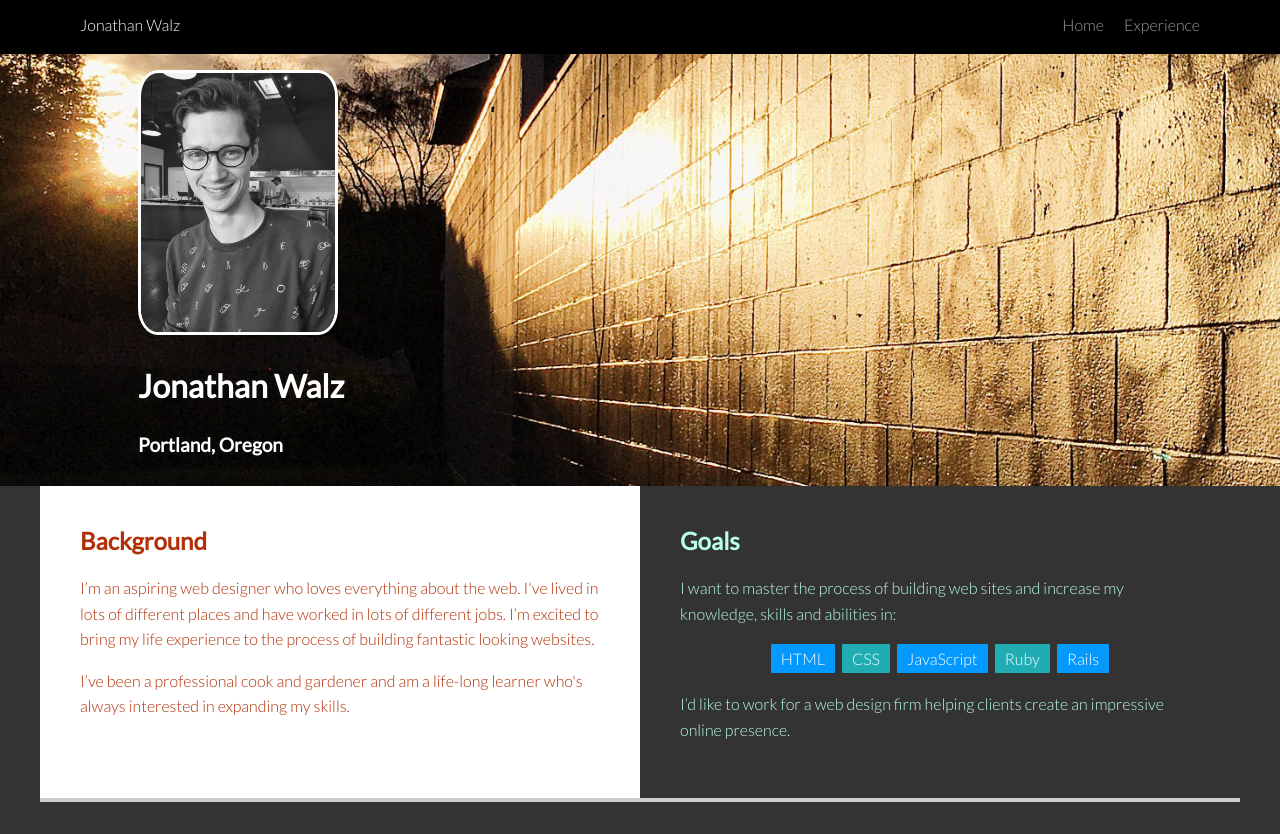
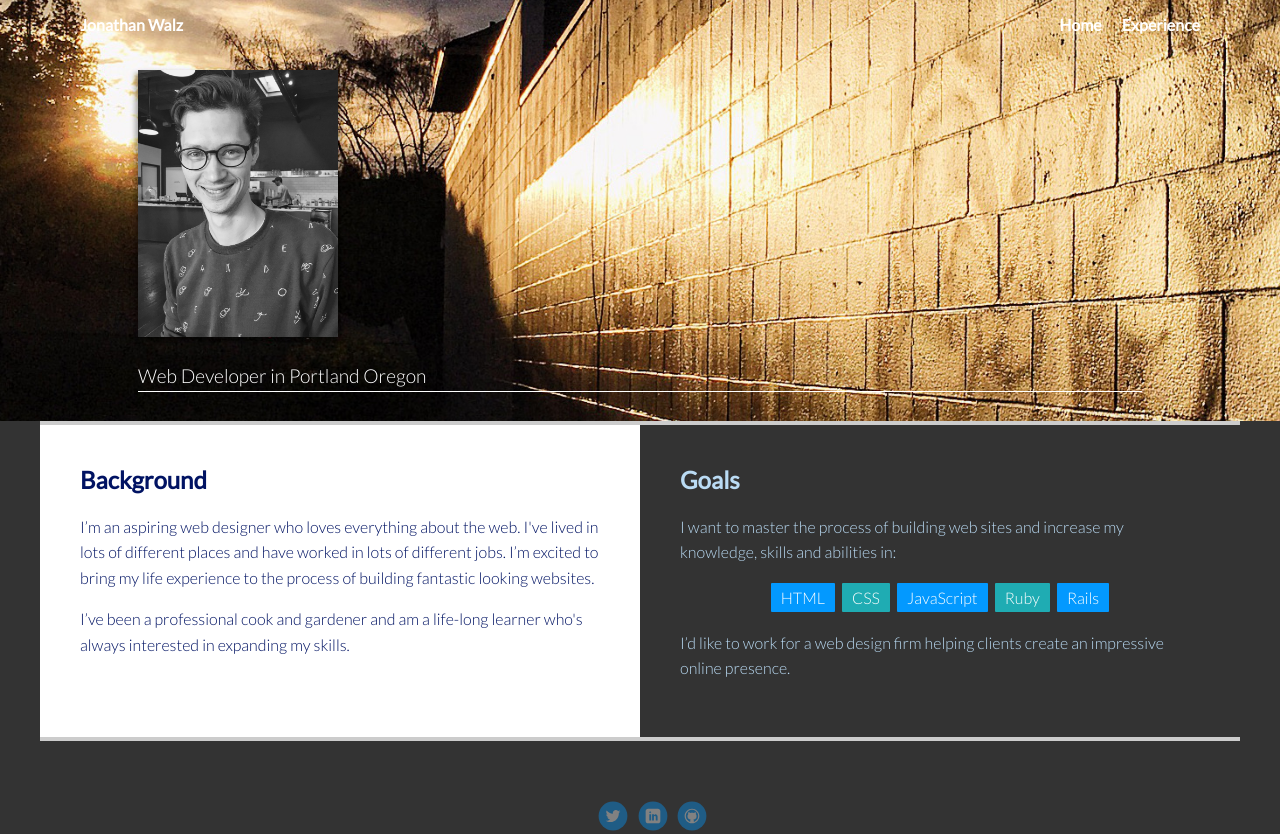
Before and after one commit to jonwalz/treehouse_portfolio, a website: page index.html in a window 1280 px wide. Shown: the top 834 px of the page. Drawn offline with Linux system fonts and the light colour scheme.

Commit message:
Added js and css transitions

```diff
--- a/index.html
+++ b/index.html
@@ -8,7 +8,7 @@
 </head>
 <body>
 
-<div class="main-nav">
+<div class="main-nav" id="main-nav">
     <ul class="nav">
         <li class="name">Jonathan Walz</li>
         <li><a href="#">Home</a></li>
@@ -21,8 +21,8 @@
     <div class="flex-head">
         <div class="tag head-name">
             <img class="profile-image" src="./images/newProfile.JPG" alt="">
-            <h1>Jonathan Walz</h1>
-            <h2 class="location">Portland, Oregon</h2>
+
+            <p class="location">Web Developer in Portland Oregon</p>
         </div>
 
     </div>
@@ -55,11 +55,13 @@
 </main>
 <footer>
     <ul>
-        <li><a href="#" class="social twitter">Twitter</a></li>
-        <li><a href="#" class="social linkedin">LinkedIn</a></li>
-        <li><a href="#" class="social github">Github</a></li>
+        <li><a href="https://twitter.com/jonwalzmusic" class="social twitter">Twitter</a></li>
+        <li><a href="https://www.linkedin.com/in/jonathanwalz" class="social linkedin">LinkedIn</a></li>
+        <li><a href="https://github.com/jonwalz" class="social github">Github</a></li>
     </ul>
     <p class="copyright">Copyright 2015, Jonathan Walz</p>
 </footer>
+
+<script src="./js/js.js"></script>
 </body>
 </html>
--- /dev/null
+++ b/js/js.js
@@ -0,0 +1,18 @@
+(function (){
+    var scrollPosition = 0;
+    var navbar = document.getElementById('main-nav');
+
+    window.addEventListener('scroll', function(){
+        scrollPosition = window.scrollY;
+        console.log(navbar);
+
+        if (scrollPosition > 10) {
+            navbar.style.backgroundColor = 'black';
+        }
+        else {
+            navbar.style.backgroundColor = '';
+        }
+    });
+
+
+}());
--- a/styles.css
+++ b/styles.css
@@ -18,7 +18,7 @@
 
 a {
     text-decoration: none;
-    color: #999;
+    color: white;
 }
 
 a:hover {
@@ -29,17 +29,18 @@
 
 .main-nav {
     width: 100%;
-    background: black;
+    background: rgba(0,0,0,0);
     min-height: 30px;
     padding: 10px;
     position: fixed;
     text-align: center;
+    transition: background-color .6s;
 }
 
 .nav {
     display: flex;
     justify-content: space-around;
-    font-weight: 300;
+    font-weight: 600;
     list-style-type: none;
     margin: 0 auto;
     padding: 0;
@@ -84,12 +85,11 @@
 header .profile-image {
     /*margin-top: 170px;*/
     width: 200px;
-    border-radius: 10%;
-    border: 3px solid white;
+    box-shadow: -3px 3px 5px rgba(0,0,0,0.3), 3px 3px 5px rgba(0,0,0,0.3);
     transition: all .5s;
 }
 header .profile-image:hover {
-    border-color: black;
+    box-shadow: -8px 8px 5px rgba(0,0,0,0.7), 8px 8px 5px rgba(0,0,0,0.7);
     border-width: .2em;
 }
 .tag {
@@ -100,25 +100,27 @@
 }
 .location {
     font-size: 1.2em;
+    border-bottom: 1px solid white;
 }
 .card {
     padding: 20px 40px 40px;
     text-align: left;
     background: #fff;
+    border-top: 4px solid #ccc;
     border-bottom: 4px solid #ccc;
     transition: all .5s;
     width: 100%;
 }
 
 .card:hover {
-    border-color: #ff99ff;
+    border-color: rgba(0, 74, 148, 0.71);
 }
 .card:nth-child(odd) {
-    color: #B23007;
+    color: #011363;
 }
 .card:nth-child(even) {
     background-color: #333333;
-    color: #B8FFE7;
+    color: rgb(186, 219, 244);
 }
 ul.skills {
     padding: 0;
```
